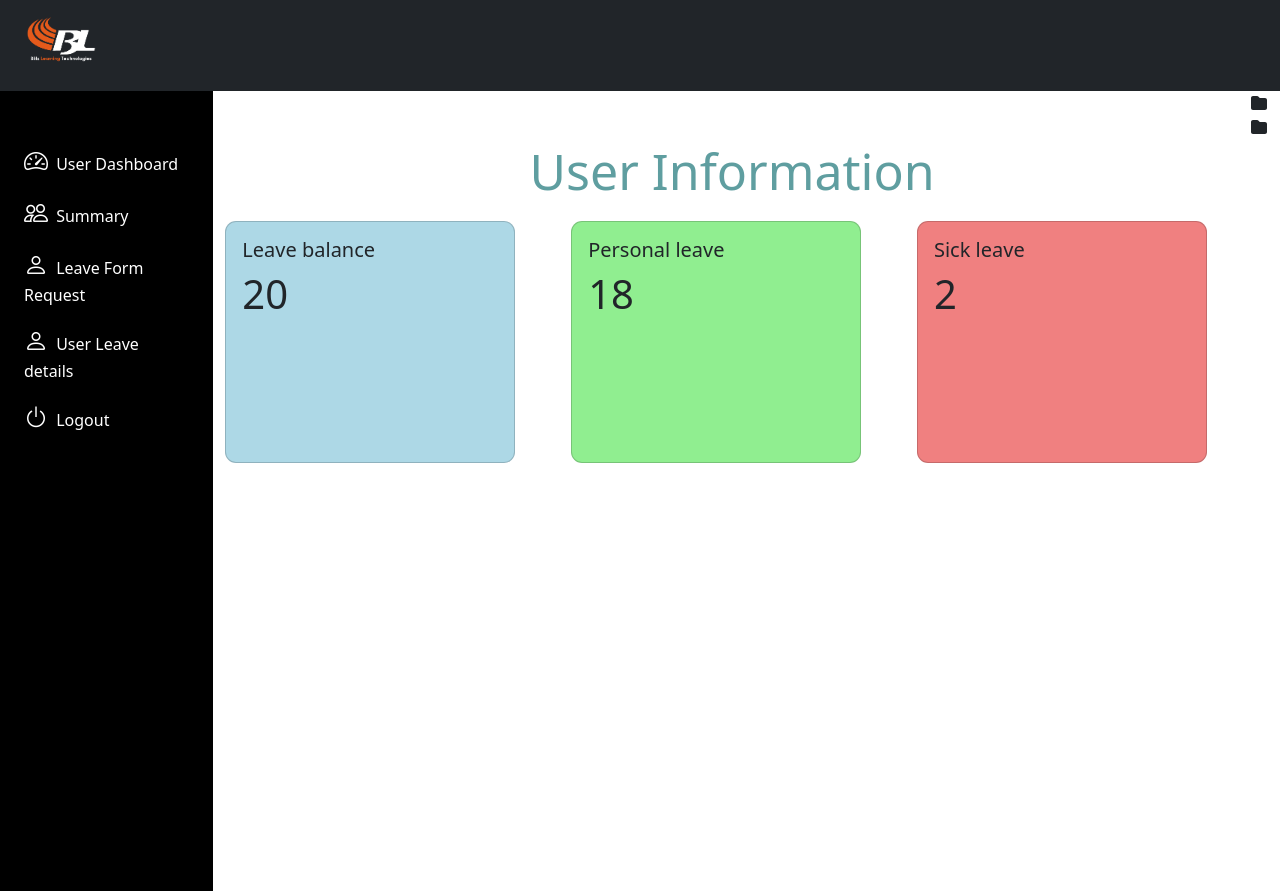
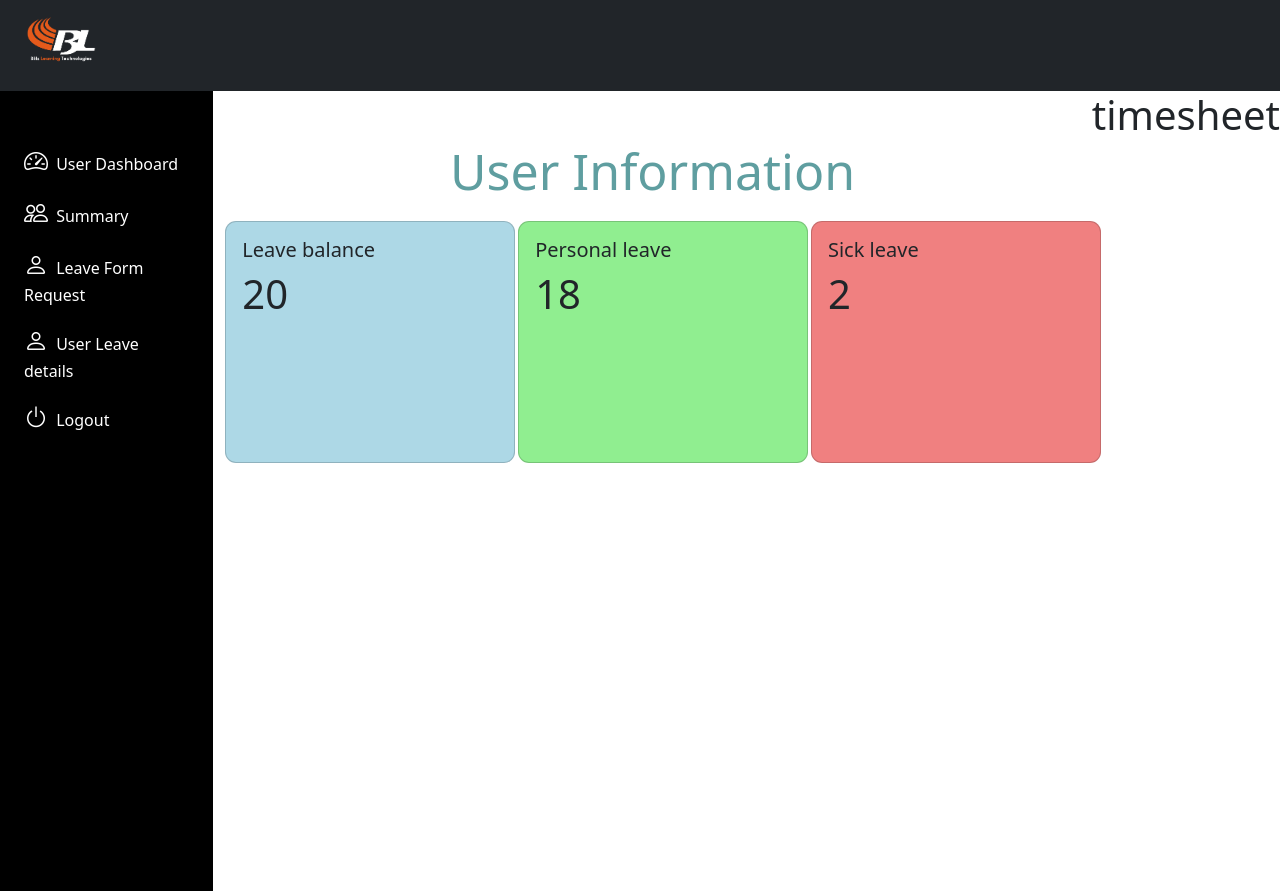
Before and after one commit to singh-hub1/frontend-project-02, a React (Create React App) app: page /UserDashboard in a window 1280 px wide. Built offline with nearby package versions, Linux system fonts and the light colour scheme.

Commit message:
changes done

```diff
--- a/src/components/UserDashboard.jsx
+++ b/src/components/UserDashboard.jsx
@@ -6,9 +6,7 @@
 import UserSidebar from './UserSidebar';
 import { Button, Form, Navbar, Card } from 'react-bootstrap';
 
-// Importing Font Awesome icons
-import { FontAwesomeIcon } from '@fortawesome/react-fontawesome';
-import { faFolder } from '@fortawesome/free-solid-svg-icons';
+
 
 function UserDashboard() {
   const location = useLocation();
@@ -55,8 +53,7 @@
         </div>
         {/* Timesheet section */}
         <div className="timesheet-section">
-          <FontAwesomeIcon icon={faFolder} /> {/* First folder icon */}
-          <FontAwesomeIcon icon={faFolder} /> {/* Second folder icon */}
+          <h1>timesheet</h1>
         </div>
       </div>
     </>
```
Also changed, not shown: 1 other file (tests, documents, lock files or other folders).
